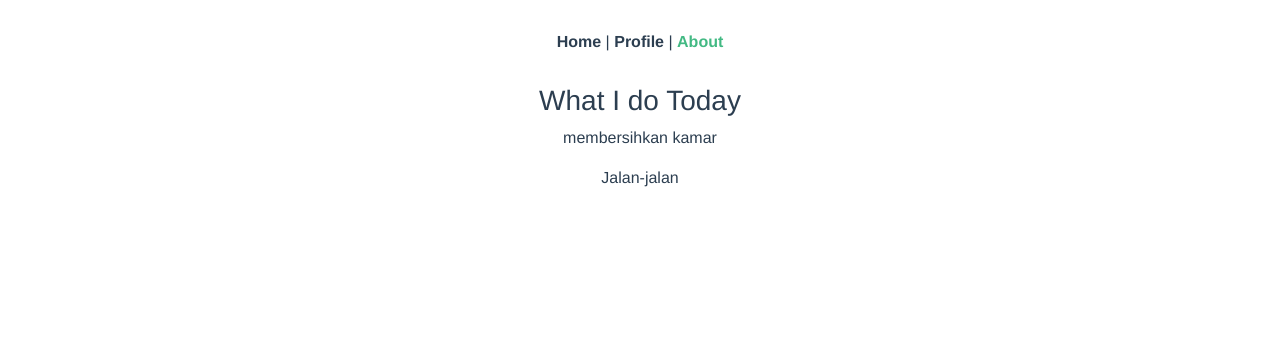
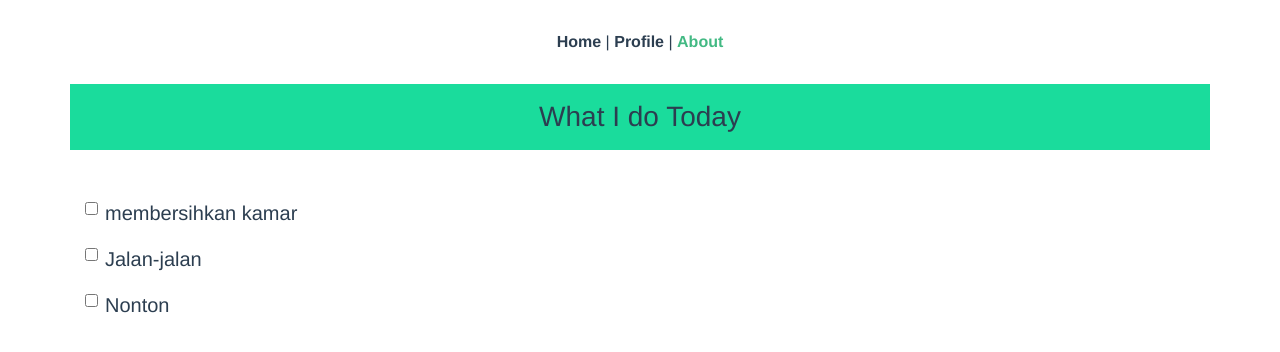
Before and after one commit to gedharizka/VueCLI, a Vue app: page /#/about in a window 1280 px wide. Shown: the top 352 px of the page. Built offline with nearby package versions, Linux system fonts and the light colour scheme.

Commit message:
Props VueJs

```diff
--- /dev/null
+++ b/src/components/itemTugas.vue
@@ -0,0 +1,28 @@
+<template>
+  <div>
+    <div class="form-check">
+      <input
+        class="form-check-input"
+        onclick=""
+        type="checkbox"
+        value="" id="defaultCheck1">
+      <label
+        class="form-check-label item"
+        v-bind:class="{'item-completed':tugasSaya.isDone}"
+        for="defaultCheck1">
+        {{tugasSaya.nama}}
+      </label>
+    </div>
+  </div>
+</template>
+
+<script>
+export default {
+  name :"ItemTugas",
+  props:["tugasSaya"]
+}
+</script>
+
+<style scoped>
+
+</style>
--- a/src/views/About.vue
+++ b/src/views/About.vue
@@ -1,29 +1,58 @@
 <template>
   <div class="about">
-    <h3>What I do Today</h3>
-    <div class="pekerjaan-rumah">
+    <div class="container">
 
-      <div v-for="tugasSaya in tugas" v-bind:key="tugasSaya.id" class="tugas">
-        <p>{{tugasSaya.nama}}</p>
+      <div class="row header mb-5 p-3">
+        <div class="col-lg-12">
+          <h3 >What I do Today</h3>
+        </div>
       </div>
+
+        <div class="row content">
+          <div class="col-lg-12">
+            <div class="pekerjaan-rumah">
+              <div class="row">
+                <div
+                  v-for="tugasSaya in tugas"
+                  v-bind:key="tugasSaya.id"
+                  class="tugas col-lg-12 mb-3 text-left">
+                <itemTugas
+                  v-bind:tugasSaya="tugasSaya" />
+                </div>
+              </div>
+            </div>
+          </div>
+        </div>
 
     </div>
   </div>
 </template>
 
 <script>
+import itemTugas from "../components/itemTugas";
+
   export default {
     name:'About',
+    components:{
+      itemTugas
+    },
     data : function(){
       return{
         tugas:[
           {
             id:1,
-            nama :'membersihkan kamar'
+            nama :'membersihkan kamar',
+            isDone :false
           },
           {
             id:2,
-            nama :'Jalan-jalan'
+            nama :'Jalan-jalan',
+            isDone :false
+          },
+          {
+            id:3,
+            nama :'Nonton',
+            isDone :false
           }
         ]
       }
@@ -32,6 +61,22 @@
 
 </script>
 
-<style  scoped>
+<style>
+  .header{
+    background: #1adc9c;
+  }
+
+  .header h3{
+    margin: 0;
+  }
+
+  .tugas .item{
+    font-size: 20px;
+    /* text-align: left; */
+  }
+
+  .item-completed{
+    color: #1adc9c;
+  }
 
 </style>
```
